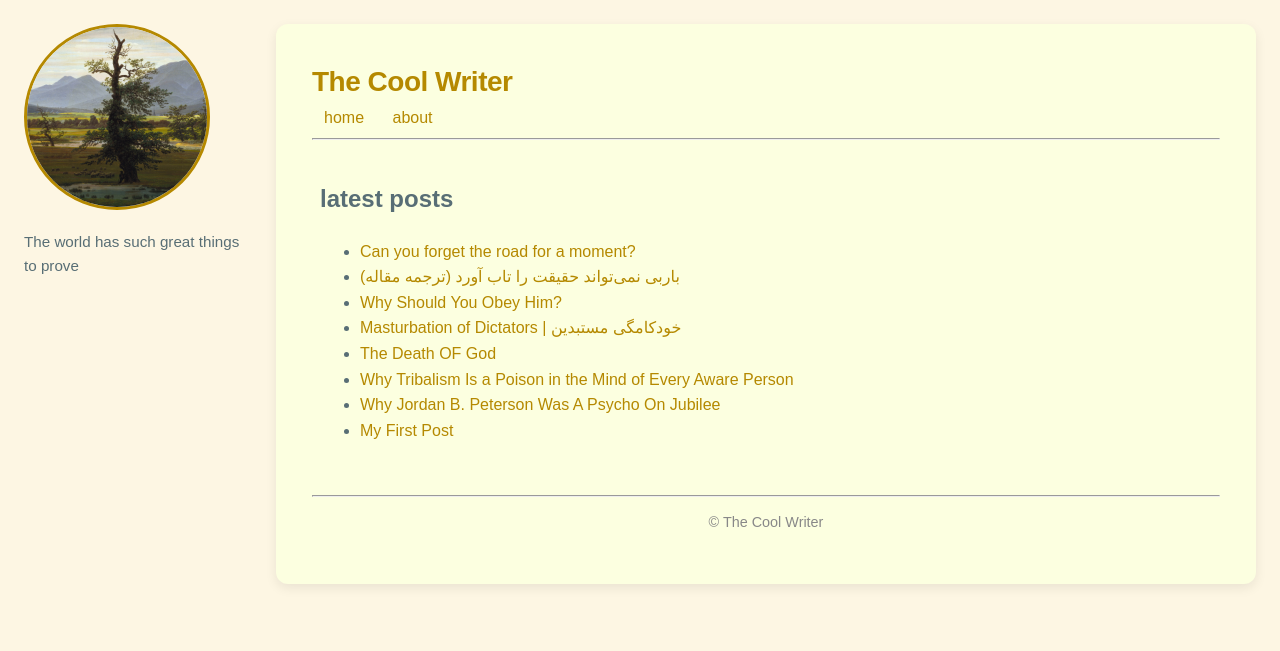
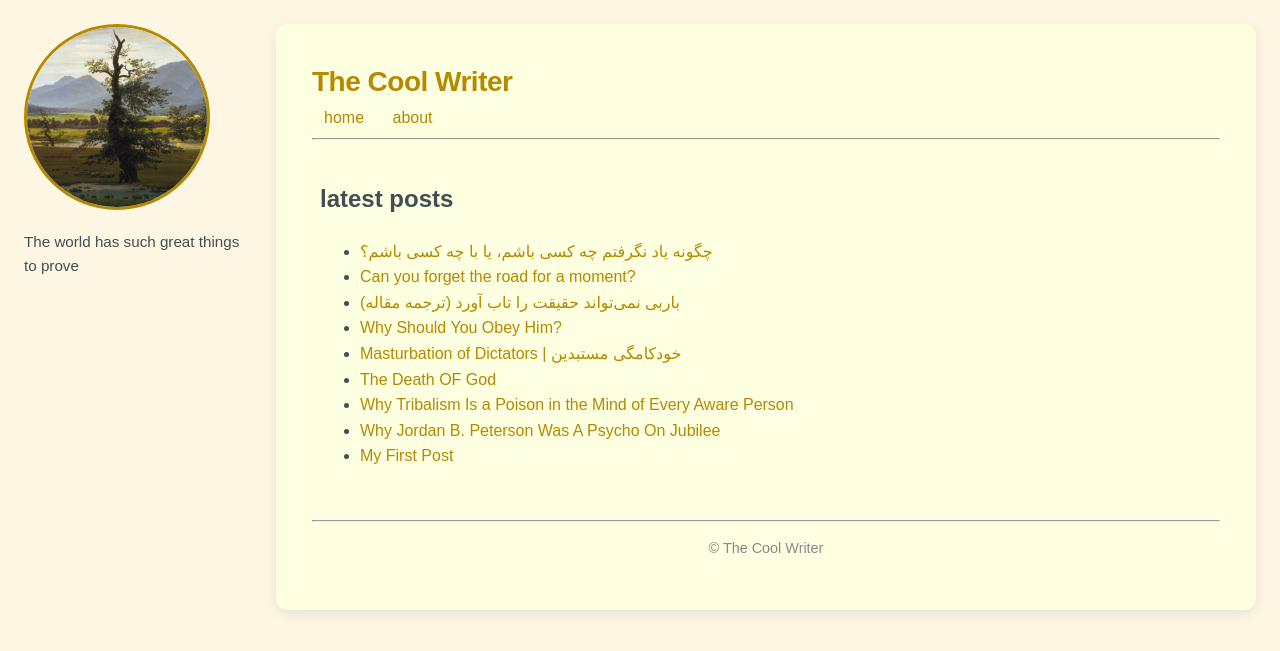
Before and after one commit to mahdikarimi1386339/mahdikarimi1386339.github.io, a Jekyll site: the page built from index.md, in a window 1280 px wide. Shown: the top 651 px of the page. Built offline with Jekyll 4.4.1, drawn with Linux system fonts in a browser that asks for light colours; some web fonts are replaced.

Commit message:
new essay, change css

```diff
--- /dev/null
+++ b/_posts/2025-11-10-My-Name-on-It.md
@@ -0,0 +1,23 @@
+---
+layout: post
+title: چگونه یاد نگرفتم چه کسی باشم، یا با چه کسی باشم؟
+description: نه!
+---
+<style>
+    .post h1,
+    .post-date,
+    .post-description,
+    .post-content {
+        direction: rtl;
+        text-align: right;
+    }
+</style>
+
+به‌خاطر می‌آورم آن خاطره‌ی دهشتناک را که کودکان بسیاری در سرزمینم آن را زیسته‌اند، امّا من می‌خواهم در این لحظه‌ی به‌یادماندنی فقط خودم باشم، یک خودِ گنه‌کارِ بی‌انصاف. می‌خواهم «یاسرِ خودم باشم و سایرِ دیگران»<sup>۱</sup>، با این فونتِ عامه‌پسندِ «وزیر» که یحتمل با آن در حالِ خواندنِ این مرثیه‌اید.
+
+زمانی که برای اولین‌بار آن حسِ حقارت را چشیدم، مادرم به من حرفی زد که هیچ‌گاه فراموش نکرده و حتی دوست نداشته‌ام آن را برای سایرین روایت کنم که بسی تلخ و ملال‌آور است. امّا در این هاویه‌ی بی‌انتهای اینترنت مگر خاطرات به یاد دیگران می‌مانند؟ مگر کسی آن‌ها را می‌خواند؟ در آن زمان که بدین رنجِ ملال‌آور از ترسِ خود پناه بردم، درونِ خودم متوهمی دیرینه ساختم با حرف‌های استخوانی که مانندِ والدینش جهانِ بیرون را سیاه و سفید ببیند؛ مانندِ فیلمی که هیچکاک هنوز فرصت ساختنِ آن را پیدا نکرده‌ است. امشب که در حالِ بیرون آوردنِ این لنزِ سیاه‌و‌سفید از چشمِ خودم هستم و قرار است آن لنز را برای لحظاتِ مشقت‌بار کنار بگذارم، باید با خود روبه‌رو شوم.
+من، این انسانِ بی‌انتهایِ مجذوب در جهانِ پیرامونِ خود که هیچ فردیتی برای خود باقی نگذاشته‌ است، باید اعتراف کنم که سال‌هاست هیچ‌چیز نخوانده‌ام. آیا من کلماتی را که بر زبان رانده‌ام فهمیده‌ام؟ یا صرفاً با غرغره‌کردنِ آنان در دهان، سعی بر سفید کردنِ دیوارِ گچیِ ناملموسِ مغزم داشته‌ام؟ باید معتکفِ درگاهِ ملکوتیِ انسان شوم تا دریابم این اشتیاقِ بی‌انتهایِ من برای رسیدن به چیزهایی که قرار نیست هیچ‌وقت به کار آید از کجا نشأت گرفته است. و آیا آدمی، به‌مثابه‌ی موجودی بی‌اختیار از نوشتنِ چیزهای کهنه – یعنی همان موجودِ معاف از آزادی – می‌تواند خود را به‌دستِ فراموشی بسپارد؟ آیا هنوز هم وزنِ کلمات از تعدادِ خطوط مهم‌ترند؟
+
+<hr>
+
+۱. ترک باغ، یاس
--- a/assets/css/style.css
+++ b/assets/css/style.css
@@ -4,7 +4,7 @@
   /* Color Palette (Solarized-inspired + refined accents) */
   --bg-body: #fdf6e3;
   --bg-container: #fcffe0;
-  --text-primary: #586e75;
+  --text-primary: #424e52;
   --text-heading: #1a3b4d;
   --link-normal: #b58900; /* Gold (Solarized) - warm and elegant */
   --link-hover: #6c5000;
@@ -14,6 +14,7 @@
   --spacing-sm: 0.75rem;
   --spacing-md: 1.5rem;
   --spacing-lg: 2rem;
+  --lines: rgb(194, 194, 194);
 }
 
 @media (prefers-color-scheme: dark) {
@@ -24,6 +25,7 @@
     --text-heading: #eee8d5;
     --link-normal: #b58900;
     --link-hover: #fcaf3e;
+    --lines: rgb(199, 0, 0);
   }
 }
 
@@ -294,3 +296,7 @@ nav a:hover::after {
   margin-top: 0.5rem;
   font-style: italic;
 }
+
+.post-content > hr {
+  border-top: 1px solid var(--lines);
+}
```
Also changed, not shown: 5 other files.
